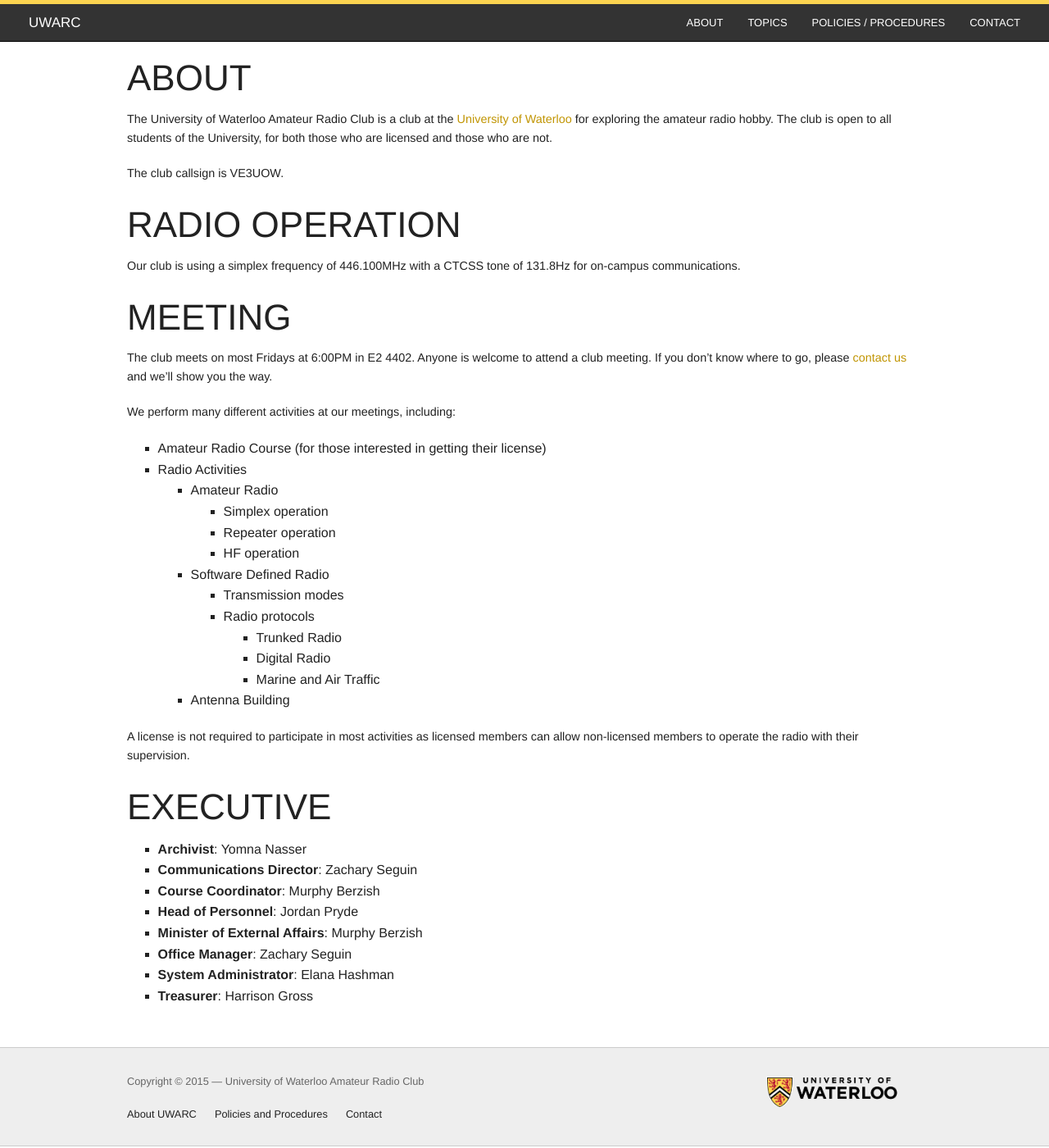
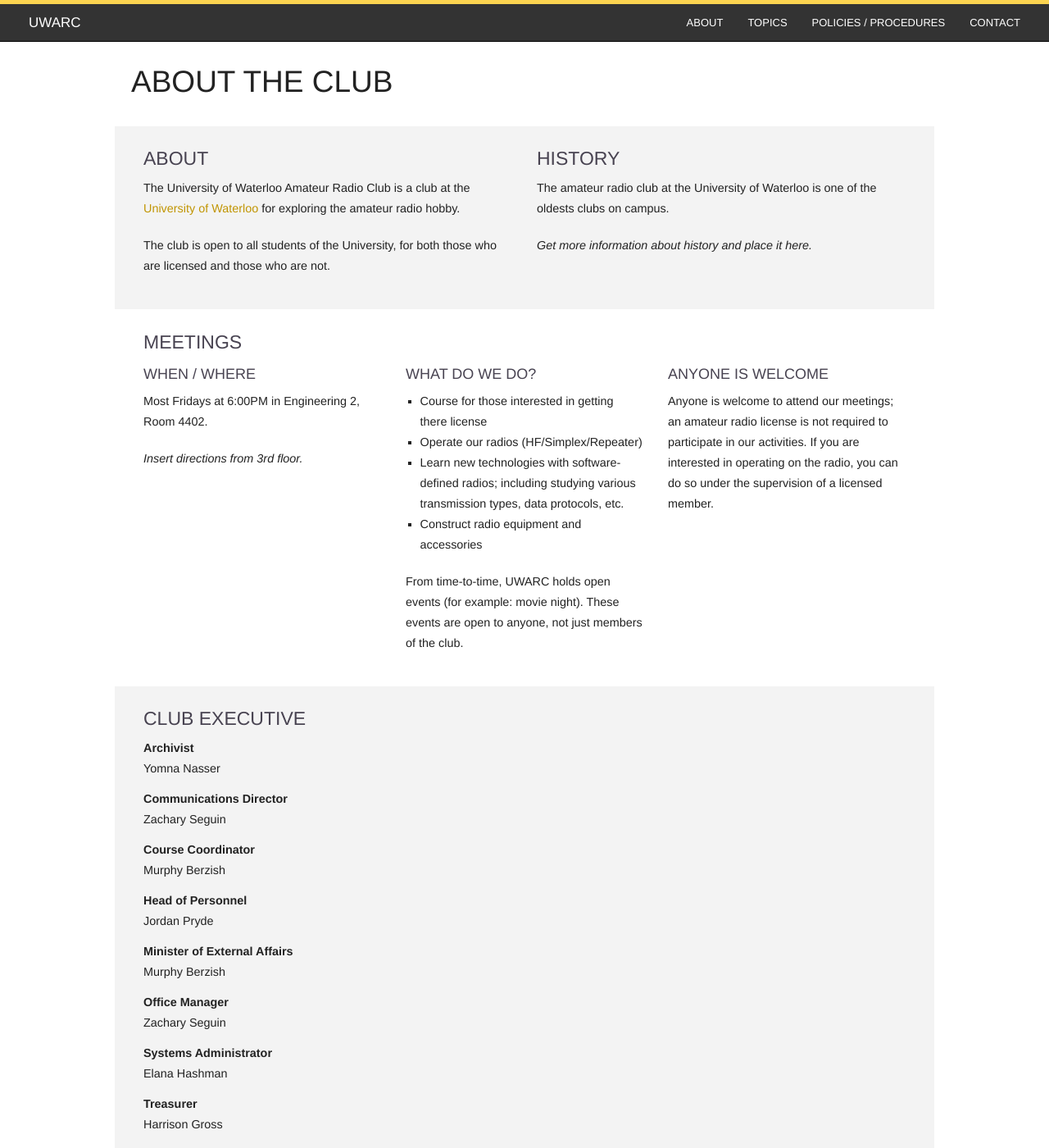
Before and after one commit to zachomedia/uwarc-website, a Jekyll site: the page built from about/index.html, in a window 1280 px wide and 1400 px high. Shown: the whole window at 82% size. Built offline with Jekyll 4.4.1, drawn with Linux system fonts in a browser that asks for light colours; Markdown is read by kramdown in place of the engine named in the settings.

Commit message:
More updates

```diff
--- a/_layouts/html.html
+++ b/_layouts/html.html
@@ -4,7 +4,7 @@
         <meta charset="utf-8">
         <meta name="viewport" content="width=device-width, initial-scale=1.0">
 
-        <title>University of Waterloo Amateur Radio Club</title>
+        <title>{{ page.title }} | UWARC</title>
         <link rel="icon" href="{{ site.url }}/img/favicon.png">
 
         <link rel="stylesheet" href="{{ sites.url }}/css/foundation.css">
@@ -16,7 +16,9 @@
             <nav class="top-bar" data-topbar role="navigation">
                 <ul class="title-area">
                     <li class="name">
-                        <h1><a href="{{ site.url }}/">UWARC</a></h1>
+                        <h1>
+                            <a href="{{ site.url }}/">UWARC</a>
+                        </h1>
                     </li>
 
                      <!-- Remove the class "menu-icon" to get rid of menu icon. Take out "Menu" to just have icon alone -->
--- /dev/null
+++ b/about/index.html
@@ -0,0 +1,83 @@
+---
+layout: html
+title: About the Club
+---
+
+<div class="row">
+    <h2>About the Club</h2>
+</div>
+
+<div class="row shaded">
+    <div class="medium-6 columns">
+        <h4 class="subheader">About</h4>
+        <p>The University of Waterloo Amateur Radio Club is a club at the <a href="https://uwaterloo.ca">University of Waterloo</a> for exploring the amateur radio hobby.</p>
+        <p>The club is open to all students of the University, for both those who are licensed and those who are not.</p>
+    </div>
+    <div class="medium-6 columns">
+        <h4 class="subheader">History</h4>
+        <p>The amateur radio club at the University of Waterloo is one of the oldests clubs on campus.</p>
+        <p><em>Get more information about history and place it here.</em></p>
+    </div>
+</div>
+
+<div class="row">
+    <div class="medium-12 columns">
+        <h4 class="subheader">Meetings</h4>
+
+        <div class="row">
+            <div class="medium-4 columns">
+                <h5 class="subheader">When / Where</h5>
+                <p>Most Fridays at 6:00PM in Engineering 2, Room 4402.</p>
+                <p><em>Insert directions from 3rd floor.</em></p>
+            </div>
+            <div class="medium-4 columns">
+                <h5 class="subheader">What do we do?</h5>
+
+                <ul class="square">
+                    <li>Course for those interested in getting there license</li>
+                    <li>Operate our radios (HF/Simplex/Repeater)</li>
+                    <li>Learn new technologies with software-defined radios; including studying various transmission types, data protocols, etc.</li>
+                    <li>Construct radio equipment and accessories</li>
+                </ul>
+
+                <p>From time-to-time, UWARC holds open events (for example: movie night). These events are open to anyone, not just members of the club.</p>
+            </div>
+            <div class="medium-4 columns">
+                <h5 class="subheader">Anyone is Welcome</h5>
+                <p>Anyone is welcome to attend our meetings; an amateur radio license is not required to participate in our activities. If you are interested in operating on the radio, you can do so under the supervision of a licensed member.</p>
+            </div>
+        </div>
+    </div>
+</div>
+
+<div class="row shaded">
+    <div class="medium-12 columns" data-equalizer>
+        <h4 class="subheader">Club Executive</h4>
+
+        <dl>
+            <dt>Archivist</dt>
+            <dd>Yomna Nasser</dd>
+
+            <dt>Communications Director</dt>
+            <dd>Zachary Seguin</dd>
+
+            <dt>Course Coordinator</dt>
+            <dd>Murphy Berzish</dd>
+
+            <dt>Head of Personnel</dt>
+            <dd>Jordan Pryde</dd>
+
+            <dt>Minister of External Affairs</dt>
+            <dd>Murphy Berzish</dd>
+
+            <dt>Office Manager</dt>
+            <dd>Zachary Seguin</dd>
+
+            <dt>Systems Administrator</dt>
+            <dd>Elana Hashman</dd>
+
+            <dt>Treasurer</dt>
+            <dd>Harrison Gross</dd>
+        </dl>
+    </div>
+</div>
--- a/about/index.markdown
+++ /dev/null
@@ -1,55 +0,0 @@
----
-layout: default
-title: About the Club
----
-
-# About
-
-The University of Waterloo Amateur Radio Club is a club at the
-[University of Waterloo](https://uwaterloo.ca) for exploring
-the amateur radio hobby. The club is open to all students of the University, for both
-those who are licensed and those who are not.
-
-The club callsign is VE3UOW.
-
-# Radio Operation
-
-Our club is using a simplex frequency of 446.100MHz with a
-CTCSS tone of 131.8Hz for on-campus communications.
-
-# Meeting
-
-The club meets on most Fridays at 6:00PM in E2 4402. Anyone is welcome
-to attend a club meeting. If you don't know where to go,
-please [contact us]({{site.url}}/contact/) and we'll show you the way.
-
-We perform many different activities at our meetings, including:
-
-- Amateur Radio Course (for those interested in getting their license)
-- Radio Activities
-	- Amateur Radio
-		- Simplex operation
-		- Repeater operation
-		- HF operation
-	- Software Defined Radio
-		- Transmission modes
-		- Radio protocols
-			- Trunked Radio
-			- Digital Radio
-			- Marine and Air Traffic
-	- Antenna Building
-
-A license is not required to participate in most activities as licensed
-members can allow non-licensed members to operate the radio with their
-supervision.
-
-# Executive
-
-- **Archivist**: Yomna Nasser
-- **Communications Director**: Zachary Seguin
-- **Course Coordinator**: Murphy Berzish
-- **Head of Personnel**: Jordan Pryde
-- **Minister of External Affairs**: Murphy Berzish
-- **Office Manager**: Zachary Seguin
-- **System Administrator**: Elana Hashman
-- **Treasurer**: Harrison Gross
--- a/css/uwarc.css
+++ b/css/uwarc.css
@@ -1,3 +1,11 @@
+.welcome {
+   margin: 20px auto;
+}
+
+body > .row {
+   padding: 20px !important;
+}
+
 .button, .top-bar-section a {
    text-transform: uppercase !important;
 }
@@ -18,6 +26,10 @@
    text-transform: uppercase;
 }
 
+.subheader {
+   color: #484351;
+}
+
 body > .row {
    padding: 10px 15px;
 }
@@ -34,8 +46,13 @@
    color: #7e6102;
 }
 
-p {
+p, li, dt, dd {
    font-size: 0.9em;
+   line-height: 25px;
+}
+
+dt {
+   margin-bottom: 0 !important;
 }
 
 .raw li {
@@ -52,8 +69,12 @@
    border-bottom: 1px solid #000;
 }
 
-.welcome h1 {
+.no-uppercase {
    text-transform: none;
+}
+
+.shaded {
+   background: #f3f3f3;
 }
 
 .top-bar a:hover {
@@ -108,3 +129,13 @@
    font-size: 0.9em;
    display: block;
 }
+
+.border:not(.small) {
+   border-right: 1px solid #f2f2f2;
+   margin-bottom: 10px;
+}
+
+.border-left {
+   border-left: 1px solid #f2f2f2;
+   margin-bottom: 10px;
+}
--- a/topics/index.html
+++ b/topics/index.html
@@ -1,6 +1,6 @@
 ---
 layout: default
-title: topics
+title: Topics
 ---
 
 <div id="home">
```
Also changed, not shown: index.html (+25 -29 lines).
